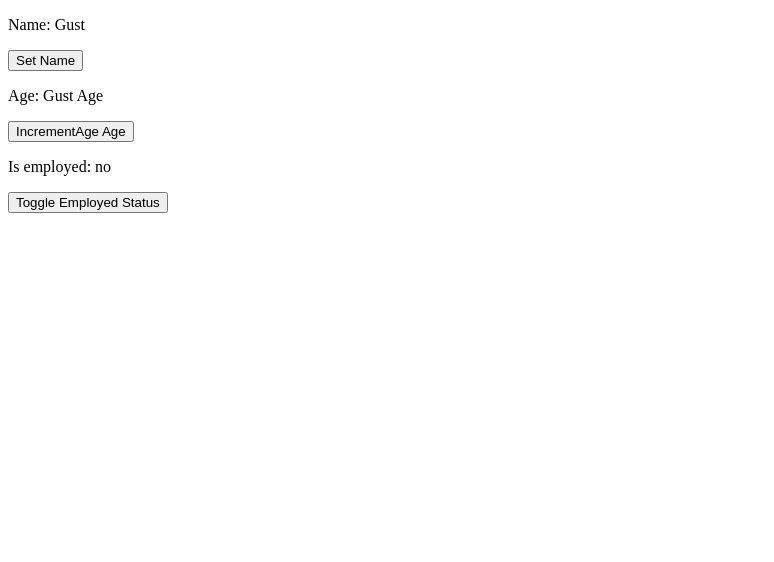
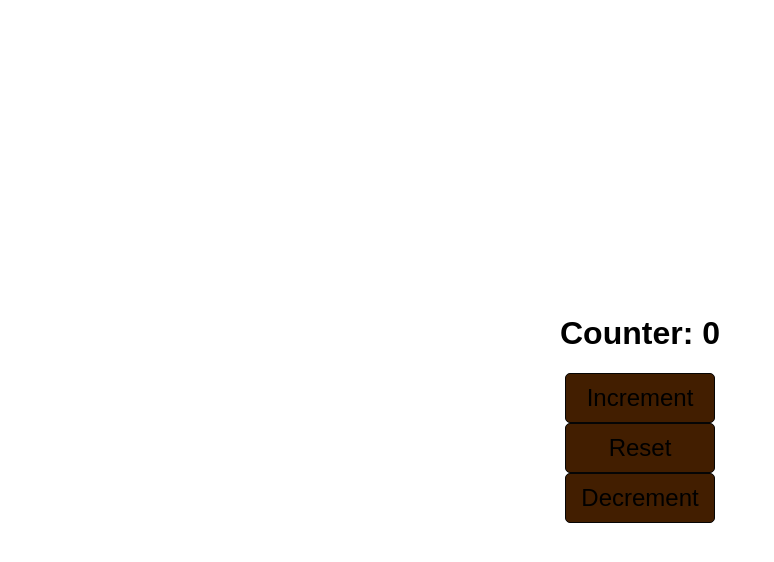
Before and after one commit to Tinbit-Tech/my-react-app, a React (Vite) app: page / in a window 1280 px wide. Shown: the top 562 px of the page, without its empty margins (0-774 px from the left). Built offline with nearby package versions, Linux system fonts and the light colour scheme.

Commit message:
React Hook by useState for Counter

```diff
--- a/src/App.jsx
+++ b/src/App.jsx
@@ -1,7 +1,7 @@
-import Mycomponent from './Mycomponent.jsx';
+import Counter from './Counter.jsx';
 function App() {
   return(
-    <Mycomponent />
+    <Counter />
   );
 }
 
--- /dev/null
+++ b/src/Counter.jsx
@@ -0,0 +1,29 @@
+import React, {useState} from 'react';
+function Counter(){
+    const [count, setCount] = useState(0);
+
+    const increment = () => {
+        setCount(count + 1);
+    };
+
+    const decrement = () => {
+        setCount(count - 1);
+    };
+    const reset = () => {
+        setCount(0);
+    };
+
+
+    return (
+        <div className='counter-container'>
+            <h1>Counter: {count}</h1>
+            <button className='counter-button' onClick={increment}>Increment</button>
+            <button className='counter-button' onClick={reset}>Reset</button>
+            <button className='counter-button' onClick={decrement}>Decrement</button>
+        </div>
+    );
+
+
+}
+
+export default Counter
--- a/src/index.css
+++ b/src/index.css
@@ -1,30 +1,25 @@
-.card{
-    border: 1px solid hsl(0, 0%, 80%);
-    border-radius: 10px;
-    box-shadow: 5px 5px hsl(0, 0%, 0%, 0.1);
-    padding: 20px;
-    margin: 10px;
-    text-align: center;
-    max-width: 250px;
-    display: inline-block;
-    width: 20%;
-    height: 20%;
+.counter-container {
+    display: flex;
+    flex-direction: column;
+    align-items: center;
+    justify-content: center;
+    height: 100vh;
+    font-family: Arial, Helvetica, sans-serif;
 }
-.card .cardclass{
-    max-width: 60%;
-    height: auto;
-    border-radius: 50%;
-    margin-bottom: 10px;
+
+.counter-button {
+    background-color: hsl(27, 100%, 13%);
+    border: 1px solid hsl(0, 0%, 2%);
+    border-radius: 5px;
+    padding: 10px 15px;
+    margin: 0px 5px;
+    cursor: pointer;
+    transition: background-color 0.3s;
+    width: 150px;height: 50px;
+    font-size: 1.5em;
 
 }
-.card .cardtittle{
-    font-family: Arial, Helvetica, sans-serif;
-    margin: 0px;
-    color: hsl(0, 1%, 38%);
+
+.counter-button:hover {
+    background-color: hsl(0, 0%, 42%);
 }
-.card .cardtext{
- font-family: Arial, Helvetica, sans-serif;
-    margin: 0px;
-    color: hsl(0, 1%, 38%);
-
-}
```
